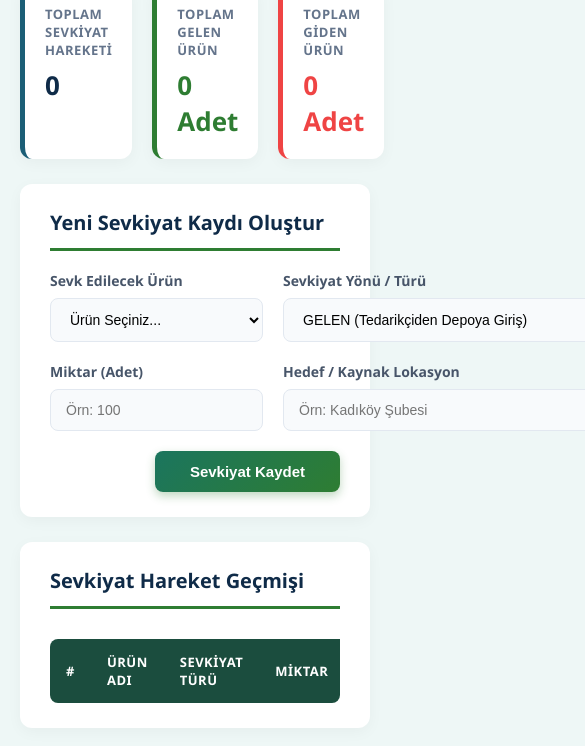
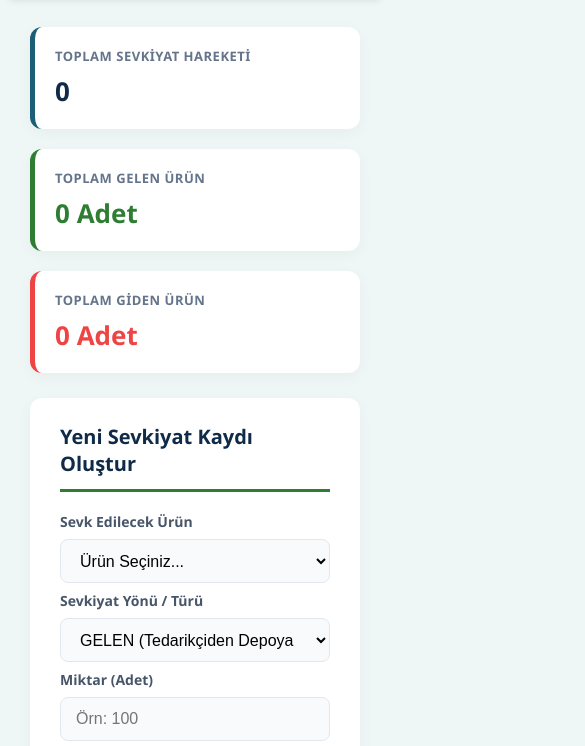
Before and after one commit to TahirMatraci/stok-takip-sistemi, a website: page frontend/shipments.html in a window 390 px wide. Shown: the part 203-949 px from the top of the page, 585 px wide, since content can reach past the window. Drawn offline with Linux system fonts and the light colour scheme; no server answers.

Commit message:
Update shipments.html

```diff
--- a/frontend/shipments.html
+++ b/frontend/shipments.html
@@ -4,6 +4,8 @@
   <meta charset="UTF-8">
   <meta name="viewport" content="width=device-width, initial-scale=1.0">
   <title>Kaanlar Gıda A.Ş. - Lojistik & Sevkiyat Takibi</title>
+  <link rel="manifest" href="manifest.json">
+<meta name="theme-color" content="#1b5e76">
   <style>
     * { box-sizing: border-box; margin: 0; padding: 0; }
     body {
@@ -204,6 +206,65 @@
     footer p { margin: 4px 0; }
     footer strong { color: #f8fafc; }
   </style>
+  <!-- MOBİL EKRANLAR İÇİN ZORUNLU TASARIM -->
+<meta name="viewport" content="width=device-width, initial-scale=1.0, maximum-scale=1.0, user-scalable=no">
+
+<style>
+  @media screen and (max-width: 768px) {
+    /* Ekranın sağa-sola kaymasını kesin engeller */
+    html, body {
+      overflow-x: hidden !important;
+      width: 100% !important;
+      padding: 5px !important;
+      margin: 0 !important;
+    }
+
+    /* Tüm kutu, kart ve ana alanları dikey hizalar */
+    div, section, main, form, container, .card, .panel {
+      width: 100% !important;
+      max-width: 100% !important;
+      box-sizing: border-box !important;
+      margin-left: 0 !important;
+      margin-right: 0 !important;
+      display: flex !important;
+      flex-direction: column !important;
+    }
+
+    /* Yan yana duran butonları ve girdileri alt alta alır */
+    .button-group, .form-group, .actions, .row, .grid, form > div {
+      display: flex !important;
+      flex-direction: column !important;
+      width: 100% !important;
+      gap: 8px !important;
+    }
+
+    /* Butonları ekrana tam genişlikte yayar */
+    button, input[type="submit"], input[type="button"], a.btn, .btn {
+      width: 100% !important;
+      display: block !important;
+      min-height: 48px !important;
+      font-size: 16px !important;
+      box-sizing: border-box !important;
+      margin: 4px 0 !important;
+    }
+
+    /* Input ve Select alanlarını büyütür */
+    input[type="text"], input[type="number"], input[type="date"], select, textarea {
+      width: 100% !important;
+      height: 44px !important;
+      font-size: 16px !important;
+      box-sizing: border-box !important;
+    }
+
+    /* Tablo taşmalarını engeller */
+    table {
+      display: block !important;
+      width: 100% !important;
+      overflow-x: auto !important;
+      white-space: nowrap !important;
+    }
+  }
+</style>
 </head>
 <body>
 
```
